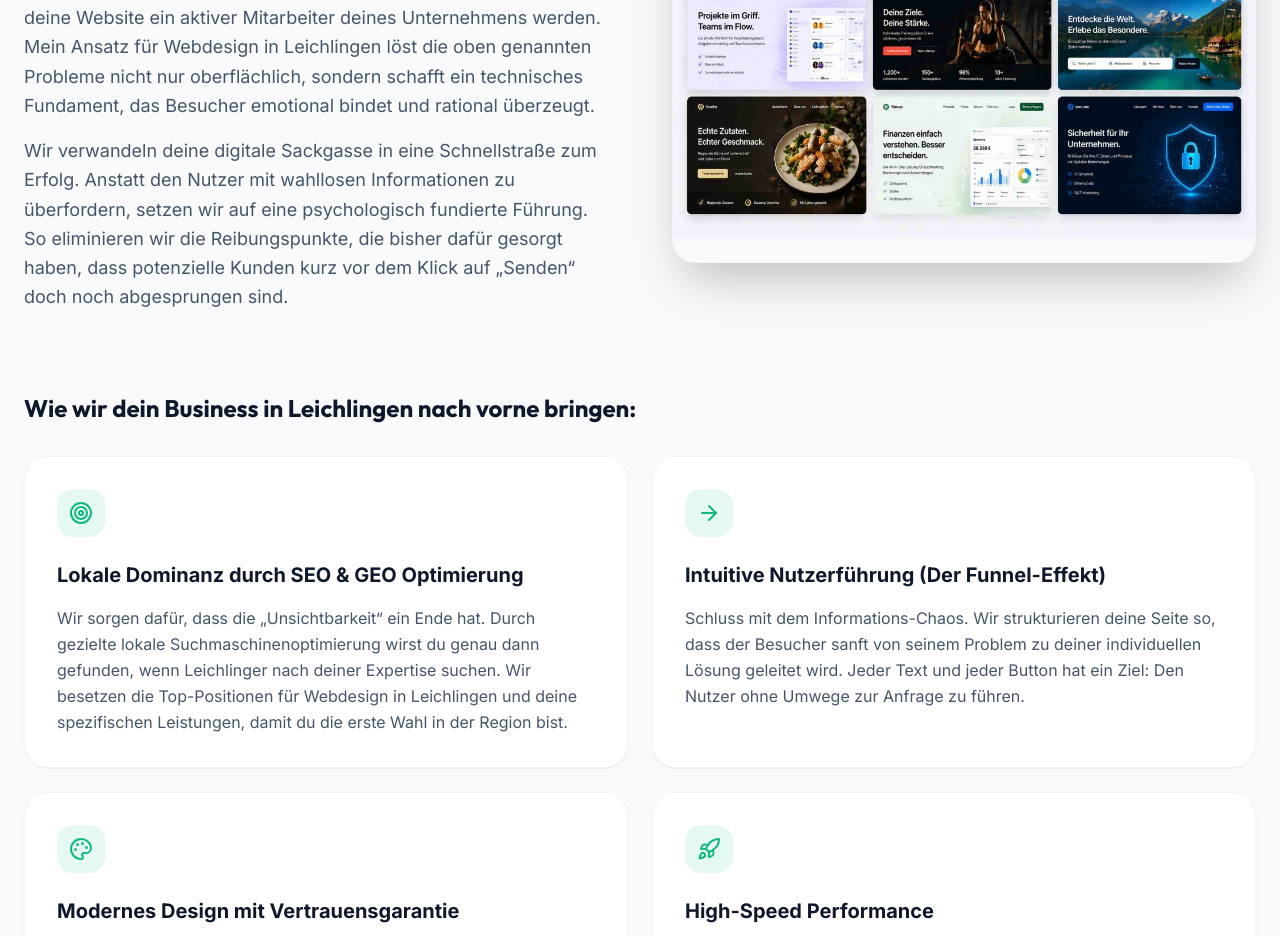
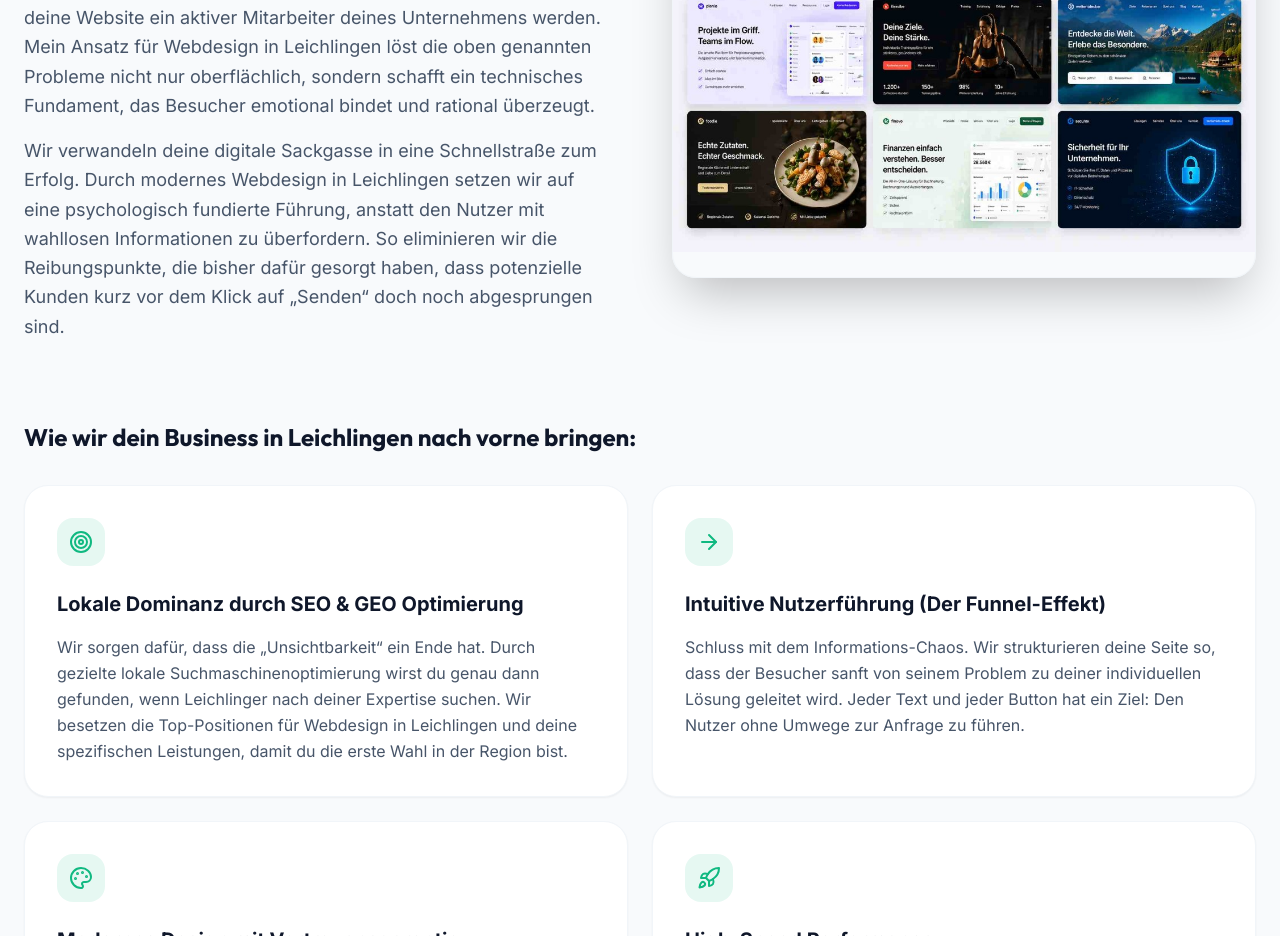
Before and after one commit to timmsug-source/website-linkedin, a Next.js app: page /webdesign/leichlingen in a window 1280 px wide. Shown: the part 2080-3016 px from the top of the page. Built offline with nearby package versions, Linux system fonts and the light colour scheme.

Commit message:
Content: Update solution text for Leichlingen LP

```diff
--- a/src/components/lp/LeichlingenSections.tsx
+++ b/src/components/lp/LeichlingenSections.tsx
@@ -216,7 +216,7 @@ export function LeichlingenSolution() {
                 Es reicht heute nicht mehr aus, einfach nur „online“ zu sein. Um im Wettbewerb im Rheinisch-Bergischen Kreis zu bestehen, muss deine Website ein aktiver Mitarbeiter deines Unternehmens werden. Mein Ansatz für Webdesign in Leichlingen löst die oben genannten Probleme nicht nur oberflächlich, sondern schafft ein technisches Fundament, das Besucher emotional bindet und rational überzeugt.
               </p>
               <p>
-                Wir verwandeln deine digitale Sackgasse in eine Schnellstraße zum Erfolg. Anstatt den Nutzer mit wahllosen Informationen zu überfordern, setzen wir auf eine psychologisch fundierte Führung. So eliminieren wir die Reibungspunkte, die bisher dafür gesorgt haben, dass potenzielle Kunden kurz vor dem Klick auf „Senden“ doch noch abgesprungen sind.
+                Wir verwandeln deine digitale Sackgasse in eine Schnellstraße zum Erfolg. Durch modernes Webdesign in Leichlingen setzen wir auf eine psychologisch fundierte Führung, anstatt den Nutzer mit wahllosen Informationen zu überfordern. So eliminieren wir die Reibungspunkte, die bisher dafür gesorgt haben, dass potenzielle Kunden kurz vor dem Klick auf „Senden“ doch noch abgesprungen sind.
               </p>
             </div>
           </div>
```
